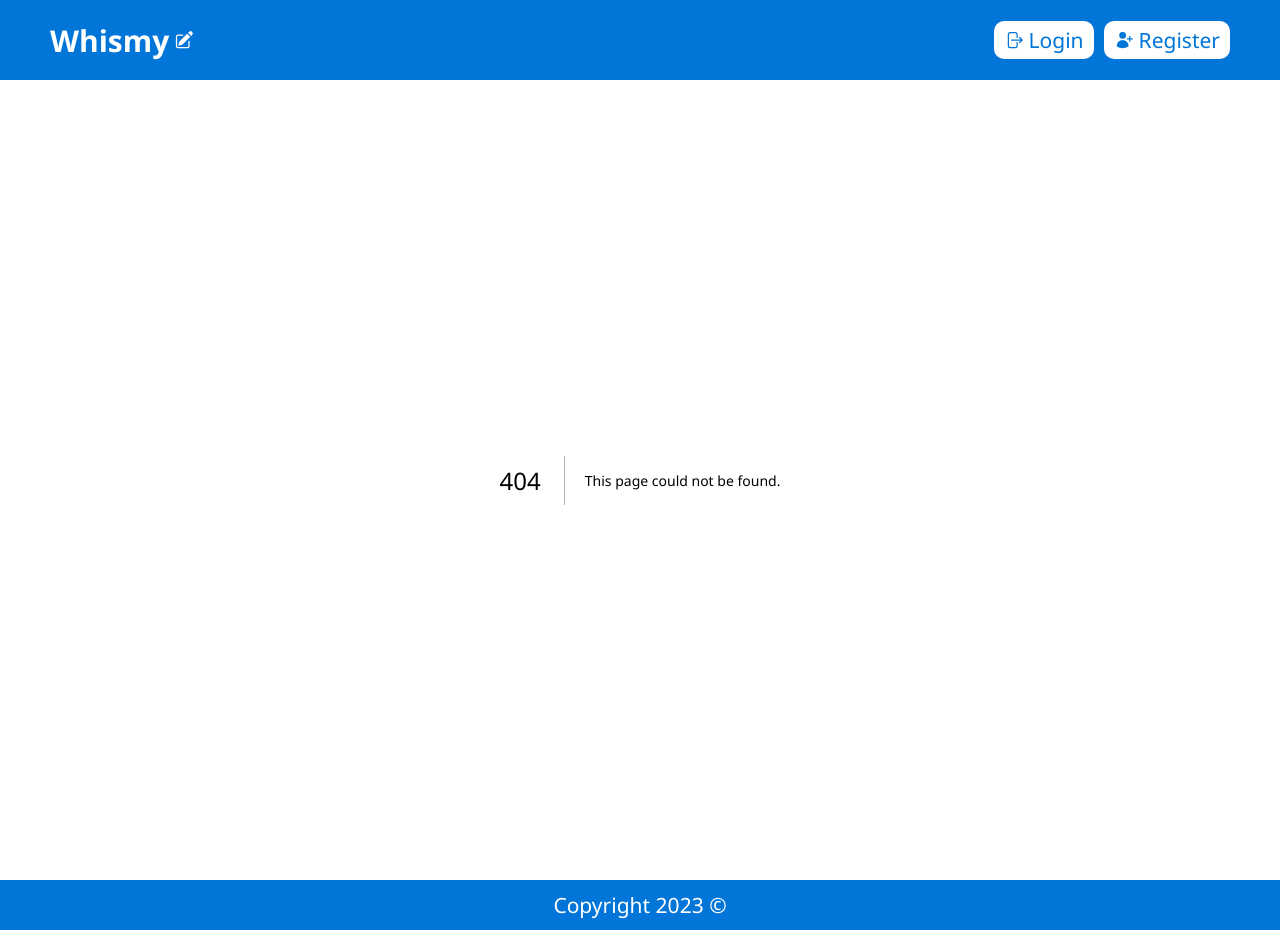
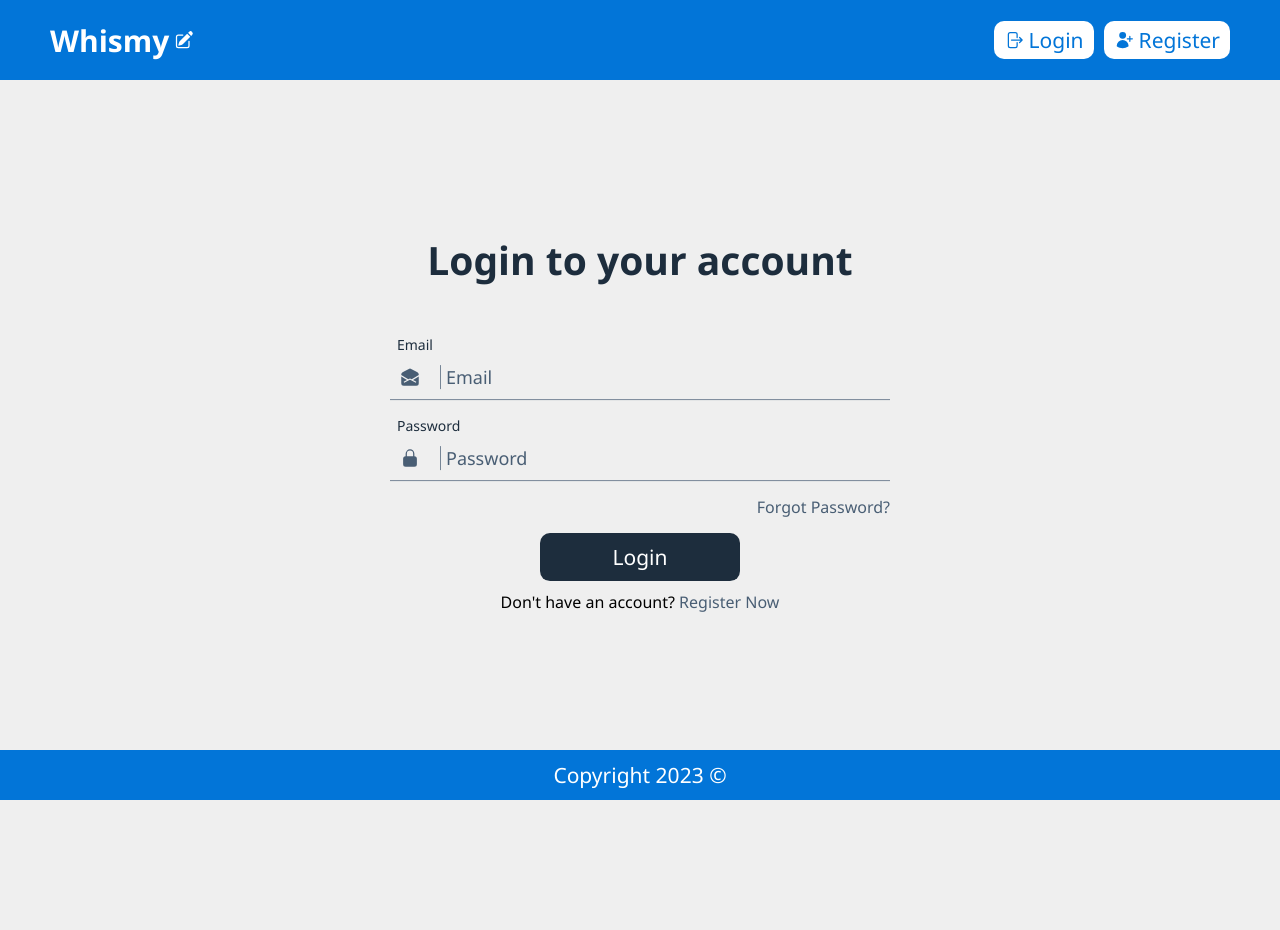
Before and after one commit to ahmedwagih96/whismy-words, a Next.js app in the folder client/: page /auth/login in a window 1280 px wide. Before the commit this address had no page. After the commit the page ends 800 px from the top, so only its background shows below. Built offline with nearby package versions, Linux system fonts and the light colour scheme.

Commit message:
created login and register ui pages

```diff
--- /dev/null
+++ b/client/app/auth/auth.css
@@ -0,0 +1,99 @@
+/* START AUTH FORM */
+.authForm svg {
+  height: 20px;
+}
+.authForm__container {
+  position: absolute;
+  top: 50%;
+  left: 50%;
+  transform: translate(-50%, -50%);
+}
+.authForm__title {
+  margin-top: 20px;
+  color: var(--primary-color);
+  font-size: 39px;
+  line-height: 1.2;
+  text-align: center;
+}
+
+.authForm {
+  margin-top: 50px;
+  width: 500px;
+  text-align: center;
+  margin-bottom: 10px;
+}
+.authForm__group {
+  margin-bottom: 15px;
+  display: flex;
+  flex-direction: column;
+  align-items: flex-start;
+}
+.input__group {
+  display: flex;
+  gap: 20px;
+  align-items: center;
+  border-bottom: 1px solid var(--gray-color);
+  padding-left: 10px;
+  color: var(--secondary-color);
+  padding: 10px;
+  width: 100%;
+}
+.authForm__group:hover .authForm__label {
+  color: var(--blue-color);
+}
+.authForm__group:hover .input__group {
+  color: var(--blue-color);
+  border-color: var(--blue-color);
+}
+
+.authForm .authForm__label {
+  color: var(--primary-color);
+  font-size: 15px;
+  font-weight: 500;
+  font-size: 14px;
+  line-height: 1.5;
+  padding-left: 7px;
+}
+.authForm__input {
+  width: 100%;
+  border: none;
+  background-color: transparent;
+  font-size: 18px;
+  border-left: 1px solid var(--gray-color);
+  padding-left: 5px;
+  flex: 1;
+}
+.authForm__link {
+  text-align: center;
+}
+.authForm > .authForm__link {
+  text-align: right;
+}
+.authForm__link a {
+  color: var(--secondary-color);
+}
+.authForm__link a:hover {
+  color: var(--blue-color);
+}
+.authForm__input::placeholder {
+  color: var(--secondary-color);
+}
+.authForm__btn {
+  width: 200px;
+  text-align: center;
+  cursor: pointer;
+  background-color: var(--primary-color);
+  border: none;
+  font-size: 21px;
+  font-weight: 500;
+  color: var(--white-color);
+  border-radius: 10px;
+  padding: 10px;
+  margin-top: 15px;
+  transition: opacity .3s
+}
+
+.authForm__btn:hover {
+  opacity: 0.8;
+}
+/* END AUTH FORM */
--- /dev/null
+++ b/client/app/auth/login/page.tsx
@@ -0,0 +1,18 @@
+import "../auth.css";
+import { LoginForm } from "@/components";
+import Link from "next/link";
+const Login = async () => {
+  return (
+    <main>
+      <section className="authForm__container">
+        <h1 className="authForm__title">Login to your account</h1>
+        <LoginForm />
+        <div className="authForm__link">
+          Don't have an account? <Link href="/auth/register">Register Now</Link>
+        </div>
+      </section>
+    </main>
+  );
+};
+
+export default Login;
--- /dev/null
+++ b/client/components/Forms/LoginForm.tsx
@@ -0,0 +1,45 @@
+"use client";
+import { EnvelopeOpenIcon, LockClosedIcon } from "@heroicons/react/24/solid";
+import Link from "next/link";
+function LoginForm() {
+  return (
+    <form className="authForm">
+      <div className="authForm__group">
+        <label htmlFor="email" className="authForm__label">
+          Email
+        </label>
+        <div className="input__group">
+          <EnvelopeOpenIcon />
+          <input
+            type="email"
+            placeholder="Email"
+            className="authForm__input"
+            name="email"
+          />
+        </div>
+      </div>
+      <div className="authForm__group">
+        <label htmlFor="email" className="authForm__label">
+          Password
+        </label>
+        <div className="input__group">
+          <LockClosedIcon />
+          <input
+            type="password"
+            name="password"
+            placeholder="Password"
+            className="authForm__input"
+          />
+        </div>
+      </div>
+      <div className="authForm__link">
+        <Link href="/auth/forgot-password">Forgot Password?</Link>
+      </div>
+      <button type="submit" className="authForm__btn">
+        Login
+      </button>
+    </form>
+  );
+}
+
+export default LoginForm;
--- /dev/null
+++ b/client/components/Forms/RegisterForm.tsx
@@ -0,0 +1,67 @@
+"use client";
+import { EnvelopeOpenIcon, UserCircleIcon, LockClosedIcon } from "@heroicons/react/24/solid";
+function RegisterForm() {
+  return (
+    <form  className="authForm">
+      <div className="authForm__group">
+        <label htmlFor="username" className="authForm__label">
+          Username
+        </label>
+        <div className="input__group">
+          <UserCircleIcon />
+          <input
+            type="text"
+            name="username"
+            placeholder="Username"
+            className="authForm__input"
+          />
+        </div>
+      </div>
+      <div className="authForm__group">
+        <label htmlFor="email" className="authForm__label">
+          Email
+        </label>
+        <div className="input__group">
+          <EnvelopeOpenIcon />
+          <input
+            type="email"
+            name="email"
+            placeholder="Email"
+            className="authForm__input"
+          />
+        </div>
+      </div>
+      <div className="authForm__group">
+        <label htmlFor="password" className="authForm__label">
+          Password
+        </label>
+        <div className="input__group">
+          <LockClosedIcon />
+          <input
+            type="password"
+            name="password"
+            placeholder="Password"
+            className="authForm__input"
+          />
+        </div>
+      </div>
+      <div className="authForm__group">
+        <label htmlFor="password" className="authForm__label">
+          Confirm Password
+        </label>
+        <div className="input__group">
+          <LockClosedIcon />
+          <input
+            type="password"
+            name="verifyPassword"
+            placeholder="Re-enter  password"
+            className="authForm__input"
+          />
+        </div>
+      </div>
+      <button type="submit" className="authForm__btn">Register</button>
+    </form>
+  );
+}
+
+export default RegisterForm;
--- a/client/components/index.ts
+++ b/client/components/index.ts
@@ -4,4 +4,8 @@ import HeaderRight from "./Header/HeaderRight";
 import AuthLinks from "./Header/AuthLinks";
 // Footer
 import Footer from '@/components/Footer'
-export { Header, HeaderRight, AuthLinks, Footer };
+
+// Forms
+import RegisterForm from "./Forms/RegisterForm";
+import LoginForm from "./Forms/LoginForm";
+export { Header, HeaderRight, AuthLinks, Footer, RegisterForm, LoginForm };
--- a/client/package.json
+++ b/client/package.json
@@ -12,7 +12,6 @@
     "@heroicons/react": "^2.0.18",
     "next": "13.5.6",
     "react": "^18",
-    "react-bootstrap-icons": "^1.10.3",
     "react-dom": "^18"
   },
   "devDependencies": {
```
Also changed, not shown: client/app/auth/register/page.tsx (added, +18 -0 lines), client/components/Footer.tsx (renamed from client/components/Footer.jsx), 1 other file (tests, documents, lock files or other folders).
